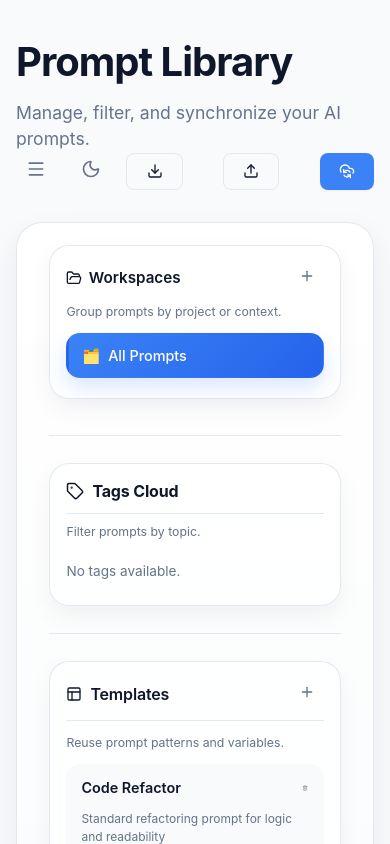
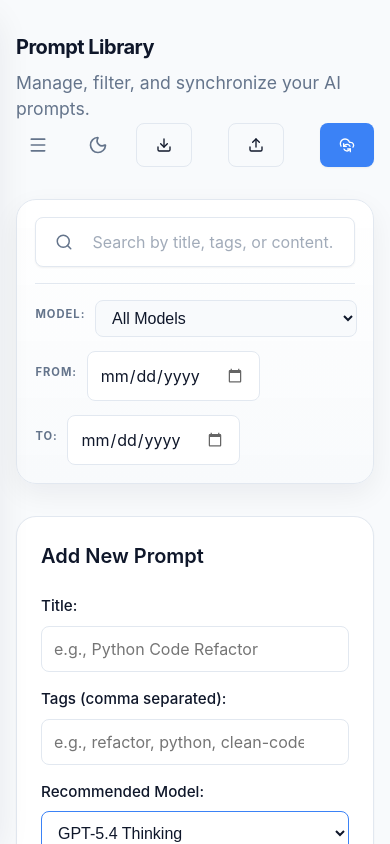
Before and after one commit to NaviAndrei/PromptLibrary, a React (Vite) app: page / in a window 390 px wide. Shown: the top 844 px of the page. Built offline with nearby package versions, Linux system fonts and the light colour scheme.

Commit message:
fix(responsive): add mobile-first breakpoints 320px→1440px in index.css

```diff
--- a/src/index.css
+++ b/src/index.css
@@ -111,7 +111,7 @@ body {
 }
 
 .header h1 {
-  font-size: 2.5rem;
+  font-size: clamp(1.25rem, 4vw, 2rem);
   font-weight: 700;
   color: var(--text-dark);
   letter-spacing: -0.025em;
@@ -261,7 +261,7 @@ body {
   border-radius: 8px;
   padding: 8px 12px;
   color: var(--text-dark);
-  font-size: 0.85rem;
+  font-size: 1rem;
   outline: none;
   transition: all 0.2s;
 }
@@ -307,6 +307,7 @@ body {
 
 .prompt-header {
   margin-bottom: 1rem;
+  flex-wrap: wrap;
 }
 
 .prompt-header h4 {
@@ -323,8 +324,14 @@ body {
 
 .prompt-actions {
   display: flex;
-  gap: 0.4rem;
+  flex-wrap: wrap;
+  gap: 8px;
   margin-bottom: 1rem;
+}
+
+.prompt-actions .btn-icon {
+  min-width: 44px;
+  min-height: 44px;
 }
 
 .token-badge {
@@ -629,6 +636,7 @@ button {
   font-weight: 500;
   border-radius: var(--radius-md);
   padding: 0.6rem 1.2rem;
+  min-height: 44px;
   transition: all 0.2s ease;
 }
 
@@ -656,6 +664,11 @@ button {
   background: none;
   color: var(--text-muted);
   padding: 0.4rem 0.6rem;
+  display: inline-flex;
+  align-items: center;
+  justify-content: center;
+  min-width: 44px;
+  min-height: 44px;
 }
 
 .btn-icon:hover {
@@ -666,6 +679,14 @@ button {
 .btn-icon.delete:hover {
   color: var(--danger-color);
   background-color: var(--bg-color);
+}
+
+.hamburger-btn {
+  display: inline-flex;
+  align-items: center;
+  justify-content: center;
+  min-width: 44px;
+  min-height: 44px;
 }
 
 /* List Statistics */
@@ -709,27 +730,41 @@ button {
 }
 
 .sidebar {
-  width: 250px;
-  min-width: 250px;
-  flex: 0 0 250px;
+  position: fixed;
+  top: 0;
+  left: 0;
+  width: clamp(220px, 80vw, 300px);
+  min-width: 0;
+  height: 100vh;
+  height: 100dvh;
+  max-height: 100vh;
+  max-height: 100dvh;
   background: var(--sidebar-shell);
-  border-radius: 26px;
+  border-radius: 0 26px 26px 0;
   border: 1px solid var(--sidebar-panel-border);
   padding: 0.4rem;
   box-sizing: border-box;
   box-shadow: var(--sidebar-panel-shadow);
-  position: sticky;
-  top: 1.5rem;
   display: flex;
   flex-direction: column;
-  height: calc(100vh - 3rem);
-  height: calc(100dvh - 3rem);
-  max-height: calc(100vh - 3rem);
-  max-height: calc(100dvh - 3rem);
   overflow: hidden;
   background-clip: padding-box;
-  transition: all 0.3s ease;
+  transform: translateX(-100%);
+  transition: transform 0.25s ease;
   backdrop-filter: blur(14px) saturate(140%);
+  z-index: 4500;
+}
+
+.sidebar.sidebar-open {
+  transform: translateX(0);
+}
+
+.sidebar-backdrop {
+  position: fixed;
+  inset: 0;
+  background: rgba(0, 0, 0, 0.5);
+  backdrop-filter: blur(2px);
+  z-index: 4400;
 }
 
 .sidebar-scroll {
@@ -816,6 +851,8 @@ button {
   border-radius: 14px;
   box-shadow: 0 1px 1px rgba(15, 23, 42, 0.02);
   color: var(--text-dark);
+  min-height: 44px;
+  align-items: center;
 }
 
 .tags-list li:hover,
@@ -951,17 +988,29 @@ button {
   min-width: 0;
 }
 
-@media (max-width: 768px) {
-  .app-layout {
-    flex-direction: column;
-  }
+@media (min-width: 769px) {
+  .hamburger-btn {
+    display: none;
+  }
+
+  .sidebar-backdrop {
+    display: none;
+  }
+
   .sidebar {
-    width: 100%;
+    position: sticky;
+    top: 1.5rem;
+    left: auto;
+    width: clamp(240px, 30vw, 280px);
     min-width: 0;
-    flex: 1 1 auto;
-    position: static;
-    height: auto;
-    max-height: none;
+    height: calc(100vh - 3rem);
+    height: calc(100dvh - 3rem);
+    max-height: calc(100vh - 3rem);
+    max-height: calc(100dvh - 3rem);
+    border-radius: 26px;
+    transform: none;
+    transition: all 0.3s ease;
+    z-index: auto;
   }
 }
 
@@ -1031,6 +1080,8 @@ button {
   display: flex;
   justify-content: space-between;
   align-items: flex-start;
+  flex-wrap: wrap;
+  gap: 0.5rem;
   margin-bottom: 0.5rem;
 }
 
@@ -1041,7 +1092,8 @@ button {
 
 .prompt-actions {
   display: flex;
-  gap: 0.25rem;
+  flex-wrap: wrap;
+  gap: 8px;
 }
 
 /* Model and Tag Badges */
@@ -1129,11 +1181,6 @@ button {
 }
 
 @media (max-width: 600px) {
-  .header {
-    flex-direction: column;
-    align-items: flex-start !important;
-    gap: 1rem;
-  }
   .data-actions {
     margin-left: 0;
     width: 100%;
@@ -1162,16 +1209,21 @@ button {
   position: relative;
   z-index: 1;
   background: var(--surface-color);
-  width: 90%;
-  max-width: 500px;
-  border-radius: var(--radius-lg);
+  width: 100vw;
+  height: 100dvh;
+  max-width: none;
+  max-height: none;
+  border-radius: 0;
   box-shadow: var(--shadow-md);
   padding: 1.5rem;
+  overflow-y: auto;
 }
 .modal-header {
   display: flex;
   justify-content: space-between;
   align-items: center;
+  flex-wrap: wrap;
+  gap: 0.5rem;
   margin-bottom: 1.5rem;
 }
 .modal-header h3 {
@@ -1180,8 +1232,47 @@ button {
 }
 .modal-actions {
   display: flex;
-  gap: 1rem;
+  flex-direction: column;
+  gap: 0.75rem;
   margin-top: 2rem;
+}
+
+.modal-actions button {
+  width: 100%;
+}
+
+.modal-actions-group {
+  display: flex;
+  flex-direction: column;
+  gap: 0.5rem;
+  width: 100%;
+}
+
+@media (min-width: 376px) {
+  .modal-content {
+    width: 90%;
+    height: auto;
+    max-width: 500px;
+    border-radius: var(--radius-lg);
+  }
+
+  .modal-actions {
+    flex-direction: row;
+    flex-wrap: wrap;
+  }
+
+  .modal-actions.modal-actions-split {
+    justify-content: space-between;
+  }
+
+  .modal-actions button {
+    width: auto;
+  }
+
+  .modal-actions-group {
+    flex-direction: row;
+    width: auto;
+  }
 }
 
 .expand-btn {
@@ -1323,6 +1414,14 @@ button {
   opacity: 1;
 }
 
+/* Hover is unreliable/absent on touch devices, so opacity:0 would make this
+   button unreachable there — always show it when hover isn't supported. */
+@media (hover: none) {
+  .workspace-delete-btn {
+    opacity: 1;
+  }
+}
+
 .workspace-add-form {
   background: var(--bg-color);
   border: 1px solid var(--border-color);
@@ -1340,7 +1439,7 @@ button {
   border: 1px solid var(--border-color);
   border-radius: var(--radius-md);
   font-family: inherit;
-  font-size: 0.9rem;
+  font-size: 1rem;
   background: var(--surface-color);
   color: var(--text-dark);
   outline: none;
@@ -1360,6 +1459,11 @@ button {
 .workspace-icon-btn {
   font-size: 1.1rem;
   padding: 0.25rem 0.3rem;
+  min-width: 44px;
+  min-height: 44px;
+  display: inline-flex;
+  align-items: center;
+  justify-content: center;
   border-radius: var(--radius-md);
   border: 2px solid transparent;
   background: var(--surface-color);
@@ -1373,8 +1477,8 @@ button {
 }
 
 .workspace-color-btn {
-  width: 22px;
-  height: 22px;
+  width: 44px;
+  height: 44px;
   border-radius: 50%;
   border: none;
   cursor: pointer;
@@ -1463,7 +1567,7 @@ button {
 .preset-input {
   flex: 1;
   padding: 0.4rem 0.75rem;
-  font-size: 0.85rem;
+  font-size: 1rem;
   border: 1px solid var(--border-color);
   border-radius: var(--radius-md);
   background: var(--surface-color);
@@ -1516,6 +1620,7 @@ button {
 
 .variable-input-group {
   display: flex;
+  flex-wrap: wrap;
   align-items: center;
   gap: 0.75rem;
 }
@@ -1524,11 +1629,20 @@ button {
   font-weight: 600;
   font-size: 0.85rem;
   color: var(--primary-color);
-  min-width: 140px;
+  min-width: 0;
+  max-width: 100%;
+  flex: 1 1 100%;
   margin-bottom: 0;
   display: flex;
   align-items: center;
   gap: 0.5rem;
+}
+
+@media (min-width: 481px) {
+  .variable-label {
+    min-width: 140px;
+    flex: 0 1 auto;
+  }
 }
 
 .type-badge {
@@ -1554,7 +1668,7 @@ button {
   border: 1px solid var(--border-color);
   border-radius: var(--radius-md);
   font-family: inherit;
-  font-size: 0.9rem;
+  font-size: 1rem;
   background: var(--surface-color);
   color: var(--text-dark);
   outline: none;
@@ -1611,10 +1725,42 @@ button {
    VERSION HISTORY & DIFF VISUAL
    ========================================== */
 .version-history-modal {
-  max-width: 700px;
-  width: 95%;
-  max-height: 80vh;
   overflow-y: auto;
+}
+
+.version-history-header-meta {
+  display: flex;
+  flex-direction: row;
+  align-items: center;
+  gap: 0.5rem;
+  min-width: 0;
+}
+
+.version-history-title-text {
+  font-size: 0.8rem;
+  color: var(--text-muted);
+  overflow: hidden;
+  text-overflow: ellipsis;
+  white-space: nowrap;
+  max-width: 140px;
+}
+
+.template-manager-modal {
+  overflow-y: auto;
+}
+
+@media (min-width: 376px) {
+  .version-history-modal {
+    max-width: 700px;
+    width: 95%;
+    max-height: 80vh;
+  }
+
+  .template-manager-modal {
+    width: 92vw;
+    max-width: 640px;
+    max-height: 85vh;
+  }
 }
 
 .version-list {
```
